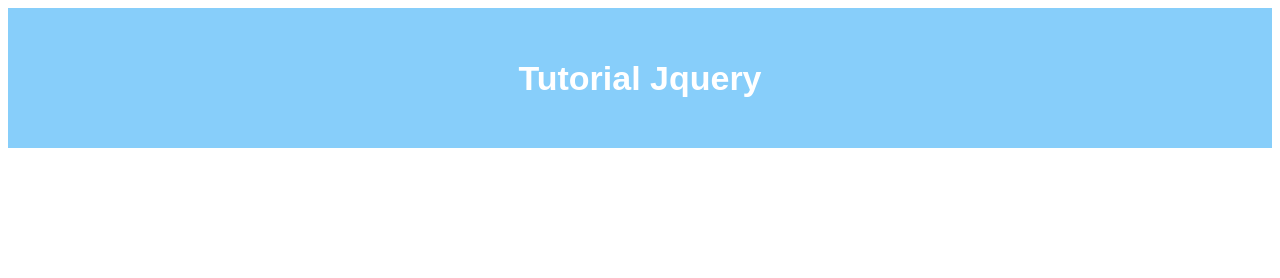
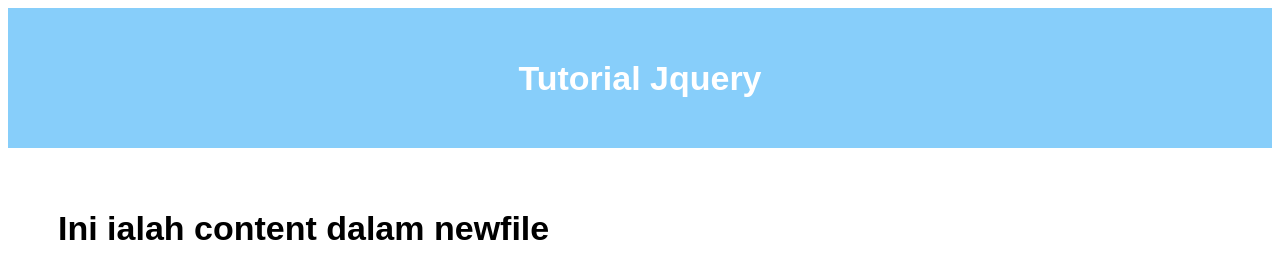
Before and after one commit to danishshazwan/website-D-A, a plain HTML site: page DanishJQuery03.html in a window 1280 px wide. Drawn offline with Linux system fonts and the light colour scheme; no server answers.

Commit message:
Update DanishJQuery03.html

```diff
--- a/DanishJQuery03.html
+++ b/DanishJQuery03.html
@@ -45,14 +45,14 @@
     </div>
 <script>
     $(document).ready(function(){
-        // 1. Contoh penggunaan .load()
-        // $('#kotak').load('newfile.html', function(responseTxt, statusTxt, xhr){
-        //     if(statusTxt == "success") alert('File sukses diambil');
-        //     if(statusTxt == "error") alert("Error: " + xhr.status);
-        // });
+        // 1. Contoh penggunaan .load() - Simbol // telah dibuang
+        $('#kotak').load('newfile.html', function(responseTxt, statusTxt, xhr){
+            if(statusTxt == "success") alert('Fail berjaya diambil');
+            if(statusTxt == "error") alert("Ralat: " + xhr.status);
+        });
 
         // 2. Mengambil data dari buku.json
-        $.getJSON('buku.json', function(data) { // Parameter 'data' ditambah di sini
+        $.getJSON('buku.json', function(data) {
             $.each(data, function(i, buku) {
                 // Memasukkan judul buku ke dalam senarai <ul>
                 $("ul#daftarbuku").append("<li>" + buku.judul + " - " + buku.pengarang + "</li>");
```
